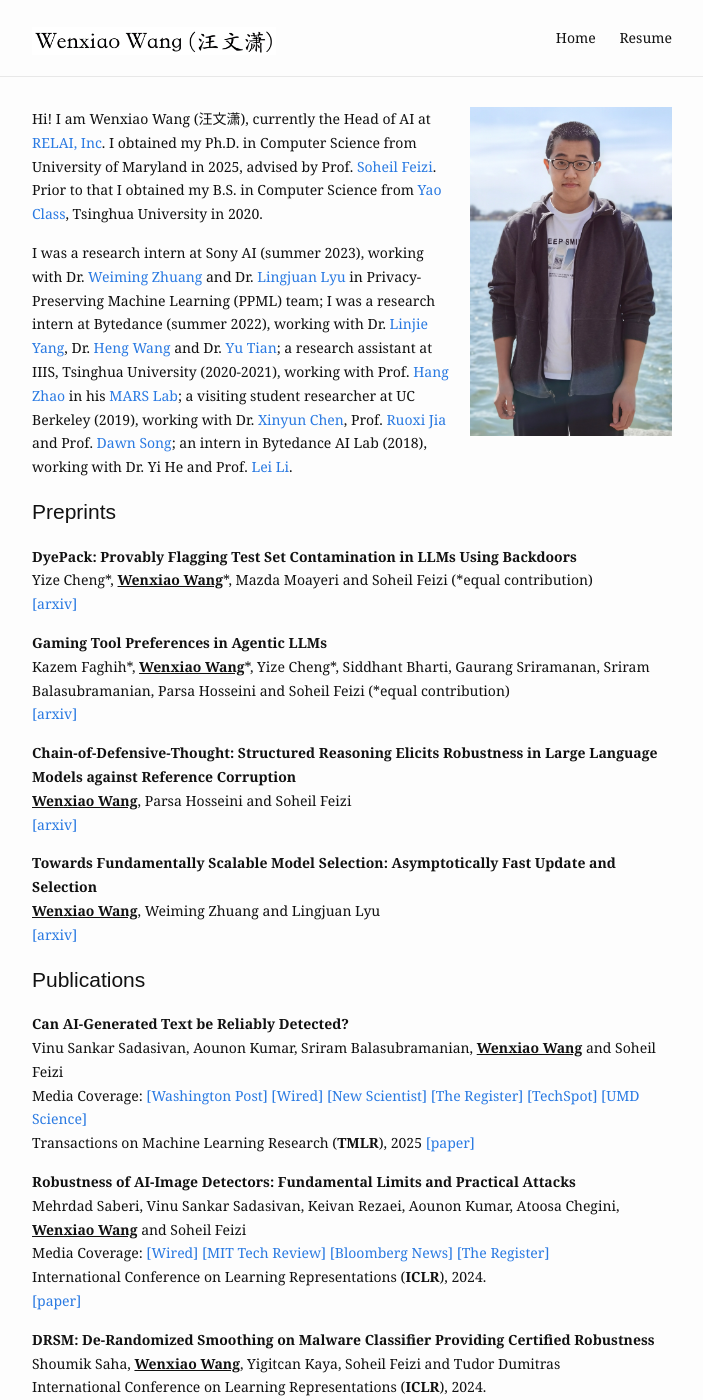
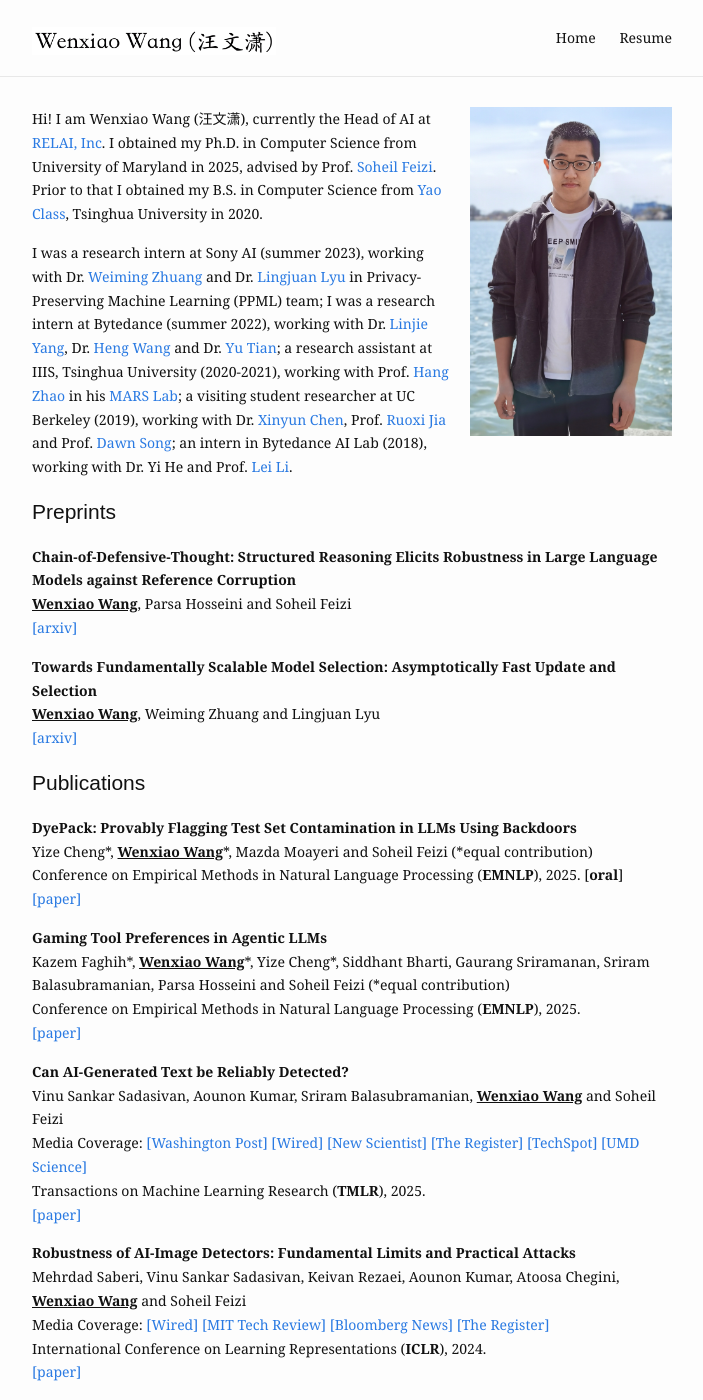
Before and after one commit to wangwenxiao/wangwenxiao.github.io, a Jekyll site: the page built from index.md, in a window 1280 px wide and 1400 px high. Shown: the whole window, without its empty margins (288-991 px from the left). Built offline with Jekyll 4.4.1, drawn with Linux system fonts in a browser that asks for light colours.

Commit message:
update pubs

```diff
--- a/index.md
+++ b/index.md
@@ -13,14 +13,6 @@ I was a research intern at Sony AI (summer 2023), working with Dr. [Weiming Zhua
 
 ## Preprints
 
-**DyePack: Provably Flagging Test Set Contamination in LLMs Using Backdoors**
-Yize Cheng\*, **<u>Wenxiao Wang</u>**\*, Mazda Moayeri and Soheil Feizi (\*equal contribution)
-[[arxiv]](https://arxiv.org/abs/2505.23001)
-
-**Gaming Tool Preferences in Agentic LLMs**
-Kazem Faghih\*, **<u>Wenxiao Wang</u>**\*, Yize Cheng\*, Siddhant Bharti, Gaurang Sriramanan, Sriram Balasubramanian, Parsa Hosseini and Soheil Feizi (\*equal contribution)
-[[arxiv]](https://arxiv.org/abs/2505.18135)
-
 **Chain-of-Defensive-Thought: Structured Reasoning Elicits Robustness in Large Language Models against Reference Corruption**
 **<u>Wenxiao Wang</u>**, Parsa Hosseini and Soheil Feizi
 [[arxiv]](https://arxiv.org/abs/2504.20769)
@@ -32,6 +24,16 @@ Kazem Faghih\*, **<u>Wenxiao Wang</u>**\*, Yize Cheng\*, Siddhant Bharti, Gauran
 
 ## Publications
 
+**DyePack: Provably Flagging Test Set Contamination in LLMs Using Backdoors**
+Yize Cheng\*, **<u>Wenxiao Wang</u>**\*, Mazda Moayeri and Soheil Feizi (\*equal contribution)
+Conference on Empirical Methods in Natural Language Processing (**EMNLP**), 2025. [**oral**]
+[[paper]](https://arxiv.org/abs/2505.23001)
+
+**Gaming Tool Preferences in Agentic LLMs**
+Kazem Faghih\*, **<u>Wenxiao Wang</u>**\*, Yize Cheng\*, Siddhant Bharti, Gaurang Sriramanan, Sriram Balasubramanian, Parsa Hosseini and Soheil Feizi (\*equal contribution)
+Conference on Empirical Methods in Natural Language Processing (**EMNLP**), 2025.
+[[paper]](https://arxiv.org/abs/2505.18135)
+
 **Can AI-Generated Text be Reliably Detected?**
 Vinu Sankar Sadasivan, Aounon Kumar, Sriram Balasubramanian, **<u>Wenxiao Wang</u>** and Soheil Feizi
 Media Coverage:
@@ -41,7 +43,7 @@ Media Coverage:
 [[The Register]](https://www.theregister.com/2023/03/21/detecting_ai_generated_text/?utm_source=twitter&utm_medium=twitter&utm_campaign=auto&utm_content=article)
 [[TechSpot]](https://www.techspot.com/news/98031-reliable-detection-ai-generated-text-impossible-new-study.html)
 [[UMD Science]](https://cmns.umd.edu/news-events/news/ai-generated-content-actually-detectable)
-Transactions on Machine Learning Research (**TMLR**), 2025
+Transactions on Machine Learning Research (**TMLR**), 2025.
 [[paper]](https://arxiv.org/abs/2303.11156)
 
 **Robustness of AI-Image Detectors: Fundamental Limits and Practical Attacks**
```
